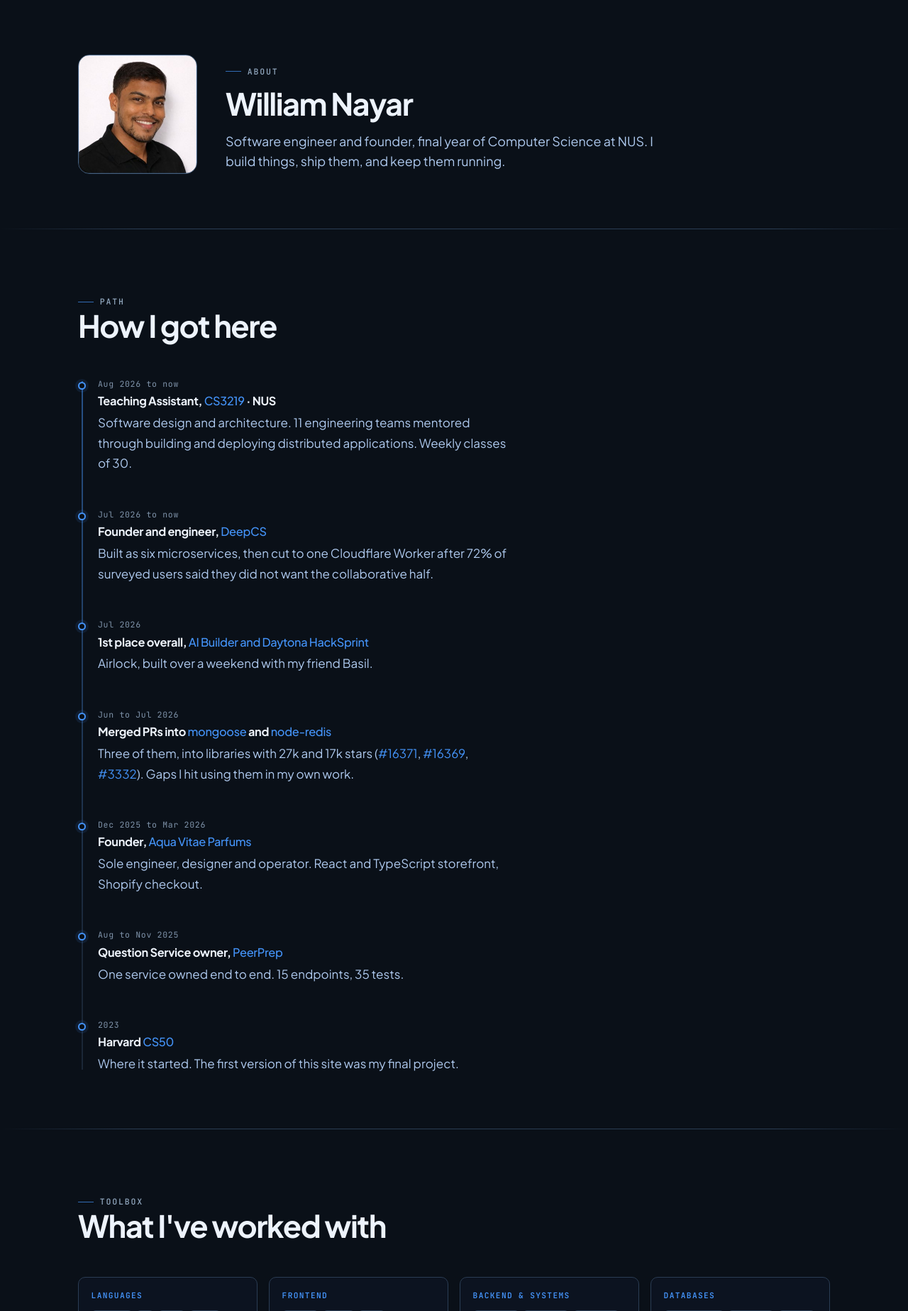
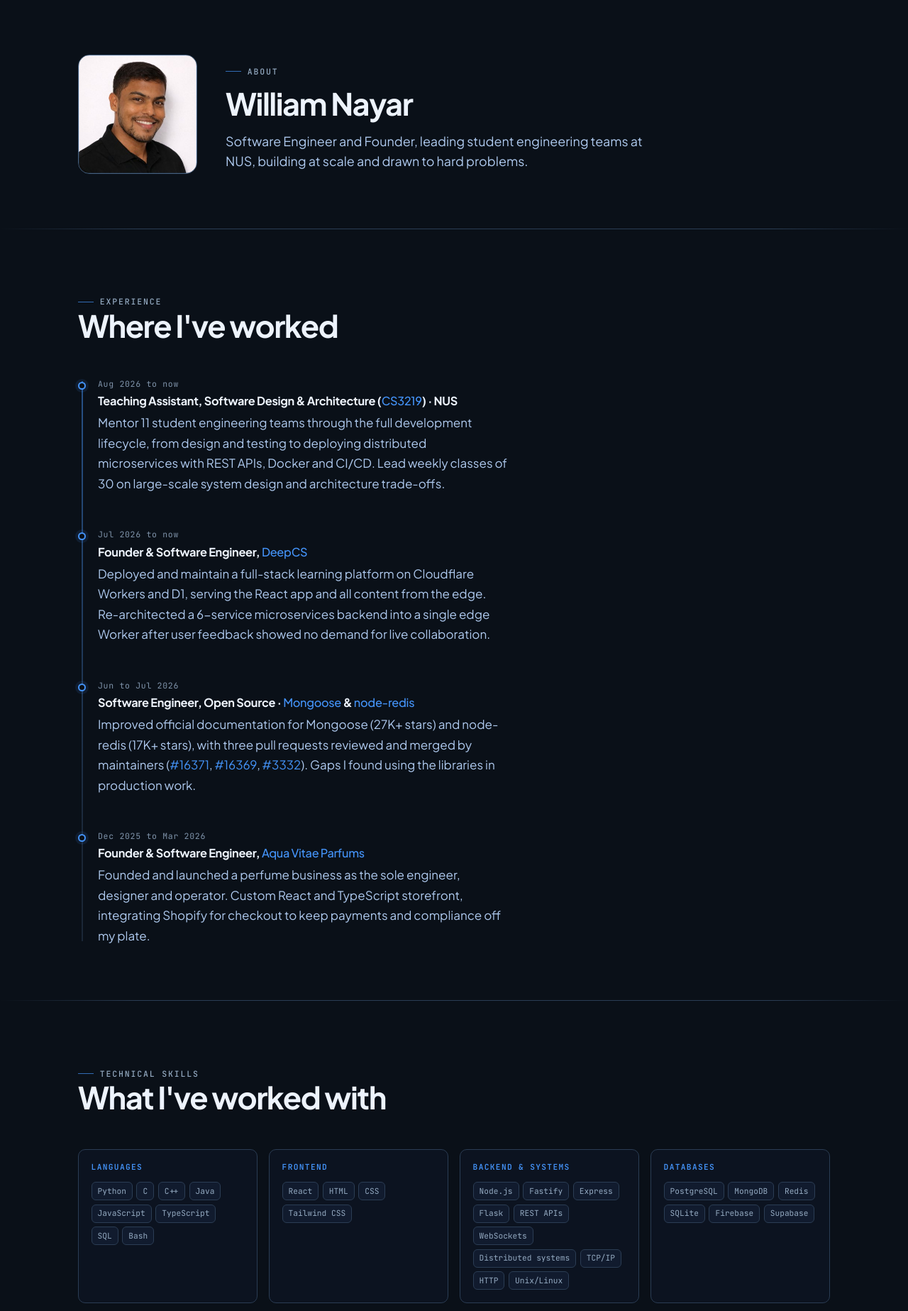
Before and after one commit to Wnayar/Personal_Webpage, a Flask app: page /about in a window 1280 px wide. Shown: the part 62-1909 px from the top of the page at 71% size. Run offline with Flask 3, Linux system fonts and the light colour scheme.

Commit message:
New hero visual, and an About page that matches the resume
The hero canvas was a second copy of the DeepCS architecture diagram, which
is both ugly at that size and a duplicate of what /work already shows. It is
the centrepiece, so it should say what I have started, not how a request is
routed.

It now draws the three things: DeepCS founded, Aqua Vitae founded, Airlock
1st place. Three markers climb off a baseline and hold there, blue for
founded and amber for the win. The "illustration, not live data" caption goes
with it, since there is no longer a system being illustrated.

Front page and About both lead with the resume summary line verbatim:
Software Engineer and Founder, leading student engineering teams at NUS,
building at scale and drawn to hard problems. The separate role line under
the name is dropped rather than repeat the first half of it.

About now mirrors the resume and nothing else. CS50, PeerPrep and Orbital are
gone. Four roles with the resume's own titles and dates, the resume's five
skill groups, and education with both awards.

Co-Authored-By: Claude Opus 5 (1M context) <noreply@anthropic.com>

```diff
--- a/static/js/core.js
+++ b/static/js/core.js
@@ -193,188 +193,119 @@
     });
   }
 
-  /* --- Hero: request flowing through a service graph ---------------------- */
+  /* --- Hero: the three things I've started -------------------------------
+     Two founded, one won. Each marker climbs off the baseline and holds
+     there, which is the point: things that got started and stayed up. */
 
   var hero = document.getElementById("hero-canvas");
   if (hero) {
     var ctx = fitCanvas(hero);
 
-    /* Layout is in normalised 0..1 space so it scales with the box.
-       Shape mirrors DeepCS as it runs today: a browser, one Worker doing the
-       routing, its handlers, and what sits behind them. */
-    var nodes = [
-      { id: "client", x: 0.5, y: 0.08, r: 5.5, kind: "client", label: "browser" },
-      { id: "edge", x: 0.5, y: 0.3, r: 7.5, kind: "edge", label: "worker" },
-      { id: "auth", x: 0.19, y: 0.56, r: 5, kind: "svc", label: "verify" },
-      { id: "gate", x: 0.5, y: 0.56, r: 5, kind: "svc", label: "gate" },
-      { id: "pay", x: 0.81, y: 0.56, r: 5, kind: "svc", label: "payments" },
-      { id: "d1", x: 0.5, y: 0.87, r: 6, kind: "store", label: "d1" },
-      { id: "stripe", x: 0.83, y: 0.87, r: 6, kind: "store", label: "stripe" },
-      { id: "firebase", x: 0.17, y: 0.87, r: 6, kind: "store", label: "firebase" }
+    var MONO = 'ui-monospace, "JetBrains Mono", monospace';
+    var LAUNCHES = [
+      { name: "DeepCS", note: "founded", h: 0.94, won: false },
+      { name: "Aqua Vitae", note: "founded", h: 0.56, won: false },
+      { name: "Airlock", note: "1st place", h: 0.78, won: true }
     ];
 
-    var byId = {};
-    nodes.forEach(function (n) {
-      byId[n.id] = n;
-    });
-
-    var edges = [
-      ["client", "edge"],
-      ["edge", "auth"],
-      ["edge", "gate"],
-      ["edge", "pay"],
-      ["auth", "firebase"],
-      ["auth", "gate"],
-      ["gate", "d1"],
-      ["pay", "d1"],
-      ["pay", "stripe"]
-    ];
-
-    /* Each packet walks one edge, then hands off to a connected edge. */
-    var packets = [];
-    var spawnAt = 0;
-
-    function spawn() {
-      packets.push({
-        e: 0,
-        t: 0,
-        speed: 0.006 + Math.random() * 0.005,
-        hops: 1 + Math.floor(Math.random() * 2)
-      });
-    }
-
-    function edgesFrom(nodeId) {
-      var out = [];
-      edges.forEach(function (e, i) {
-        if (e[0] === nodeId) out.push(i);
-      });
-      return out;
-    }
+    var CYCLE = 7600;   /* one full climb-and-hold, in ms */
+    var STAGGER = 620;  /* so they do not all leave the ground together */
 
     runWhenVisible(hero, function (time) {
       var w = hero.__w;
       var h = hero.__h;
       if (!w || !h) return;
 
-      var pad = 26;
-      var px = function (n) {
-        return pad + n.x * (w - pad * 2);
-      };
-      var py = function (n) {
-        return pad + n.y * (h - pad * 2);
-      };
-
-      var cTeal = themeColor("--accent", "#4493f8");
-      var cBorder = themeColor("--border-strong", "#46617f");
-      var cAmber = themeColor("--amber", "#d29922");
-      var cMuted = themeColor("--faint", "#7f93aa");
+      var accent = themeColor("--accent", "#4493f8");
+      var amber = themeColor("--amber", "#d29922");
+      var border = themeColor("--border-strong", "#46617f");
+      var text2 = themeColor("--text-2", "#aec9ee");
+      var faint = themeColor("--faint", "#7f93aa");
 
       ctx.clearRect(0, 0, w, h);
 
-      /* Edges */
+      var labels = w > 260;
+      var base = h * (labels ? 0.74 : 0.86);
+      var span = base - h * 0.13;
+
+      /* The ground everything leaves from. */
+      ctx.strokeStyle = border;
       ctx.lineWidth = 1;
-      edges.forEach(function (e) {
-        var a = byId[e[0]];
-        var b = byId[e[1]];
-        ctx.strokeStyle = cBorder;
-        ctx.globalAlpha = 0.75;
-        ctx.beginPath();
-        ctx.moveTo(px(a), py(a));
-        ctx.lineTo(px(b), py(b));
-        ctx.stroke();
-      });
+      ctx.globalAlpha = 0.5;
+      ctx.beginPath();
+      ctx.moveTo(w * 0.06, base);
+      ctx.lineTo(w * 0.94, base);
+      ctx.stroke();
       ctx.globalAlpha = 1;
 
-      /* Packets */
-      if (!reduced && time - spawnAt > 620 && packets.length < 7) {
-        spawnAt = time;
-        spawn();
-      }
+      LAUNCHES.forEach(function (it, i) {
+        var x = w * (0.2 + i * 0.3);
+        var col = it.won ? amber : accent;
 
-      var arrivals = {};
-      for (var i = packets.length - 1; i >= 0; i--) {
-        var p = packets[i];
-        p.t += p.speed;
-
-        var e = edges[p.e];
-        var a = byId[e[0]];
-        var b = byId[e[1]];
-        var x = px(a) + (px(b) - px(a)) * p.t;
-        var y = py(a) + (py(b) - py(a)) * p.t;
-
-        if (p.t >= 1) {
-          arrivals[e[1]] = time;
-          var next = edgesFrom(e[1]);
-          if (p.hops > 0 && next.length) {
-            p.e = next[Math.floor(Math.random() * next.length)];
-            p.t = 0;
-            p.hops--;
-          } else {
-            packets.splice(i, 1);
-            continue;
-          }
+        var climb = 1;
+        var fade = 1;
+        if (!reduced) {
+          var t = (((time - i * STAGGER) % CYCLE) + CYCLE) % CYCLE / CYCLE;
+          /* Climb over the first quarter, hold, then fade out and repeat. */
+          climb = t < 0.26 ? 1 - Math.pow(1 - t / 0.26, 3) : 1;
+          fade = t > 0.9 ? 1 - (t - 0.9) / 0.1 : 1;
         }
 
-        var g = ctx.createRadialGradient(x, y, 0, x, y, 9);
-        g.addColorStop(0, cTeal);
-        g.addColorStop(1, "rgba(68,147,248,0)");
-        ctx.fillStyle = g;
-        ctx.globalAlpha = 0.85;
+        var y = base - span * it.h * climb;
+        var r = 4.6;
+
+        /* Trail, fading out towards the ground it came from. */
+        if (y < base - 1) {
+          var grad = ctx.createLinearGradient(x, base, x, y);
+          grad.addColorStop(0, "transparent");
+          grad.addColorStop(1, col);
+          ctx.strokeStyle = grad;
+          ctx.lineWidth = 1.5;
+          ctx.globalAlpha = 0.6 * fade;
+          ctx.beginPath();
+          ctx.moveTo(x, base);
+          ctx.lineTo(x, y);
+          ctx.stroke();
+        }
+
+        /* Marker: a soft halo, a ring, and a solid core. */
+        ctx.fillStyle = col;
+        ctx.globalAlpha = 0.14 * fade * climb;
         ctx.beginPath();
-        ctx.arc(x, y, 9, 0, Math.PI * 2);
+        ctx.arc(x, y, 15, 0, Math.PI * 2);
         ctx.fill();
 
-        ctx.globalAlpha = 1;
-        ctx.fillStyle = cTeal;
+        ctx.globalAlpha = 0.85 * fade;
+        ctx.strokeStyle = col;
+        ctx.lineWidth = 1.3;
         ctx.beginPath();
-        ctx.arc(x, y, 2.4, 0, Math.PI * 2);
-        ctx.fill();
-      }
+        ctx.arc(x, y, 9.5, 0, Math.PI * 2);
+        ctx.stroke();
 
-      /* Nodes */
-      nodes.forEach(function (n) {
-        var x = px(n);
-        var y = py(n);
-        var hit = arrivals[n.id] ? 1 : 0;
-        var pulse = hit ? 1 : 0.55 + Math.sin(time / 900 + n.x * 7) * 0.12;
-        var color = n.kind === "store" ? cAmber : n.kind === "client" ? cMuted : cTeal;
-
-        if (n.kind === "store") {
-          ctx.strokeStyle = color;
-          ctx.globalAlpha = 0.5;
-          ctx.lineWidth = 1.3;
-          ctx.beginPath();
-          ctx.ellipse(x, y, n.r + 2, n.r - 1, 0, 0, Math.PI * 2);
-          ctx.stroke();
-        } else {
-          ctx.globalAlpha = 0.16 * pulse;
-          ctx.fillStyle = color;
-          ctx.beginPath();
-          ctx.arc(x, y, n.r + 7, 0, Math.PI * 2);
-          ctx.fill();
-        }
-
-        ctx.globalAlpha = n.kind === "client" ? 0.6 : 0.95;
-        ctx.fillStyle = color;
+        ctx.globalAlpha = fade;
         ctx.beginPath();
-        ctx.arc(x, y, n.r * (n.kind === "edge" ? 0.62 : 0.5), 0, Math.PI * 2);
+        ctx.arc(x, y, r, 0, Math.PI * 2);
         ctx.fill();
 
-        ctx.globalAlpha = 0.85;
-        ctx.strokeStyle = color;
-        ctx.lineWidth = 1.2;
+        /* A tick on the baseline, so the start point stays visible. */
+        ctx.globalAlpha = 0.5;
+        ctx.strokeStyle = border;
+        ctx.lineWidth = 1;
         ctx.beginPath();
-        ctx.arc(x, y, n.r, 0, Math.PI * 2);
+        ctx.moveTo(x, base - 3);
+        ctx.lineTo(x, base + 3);
         ctx.stroke();
 
-        /* Labels make this read as an architecture rather than abstract dots. */
-        if (n.label && w > 300) {
-          ctx.globalAlpha = hit ? 0.95 : 0.5;
-          ctx.fillStyle = color;
-          ctx.font = '9px ui-monospace, "JetBrains Mono", monospace';
+        if (labels) {
+          ctx.globalAlpha = 1;
           ctx.textAlign = "center";
           ctx.textBaseline = "top";
-          ctx.fillText(n.label, x, y + n.r + 10);
+          ctx.fillStyle = text2;
+          ctx.font = '600 11px ' + MONO;
+          ctx.fillText(it.name, x, base + 16);
+          ctx.fillStyle = it.won ? amber : faint;
+          ctx.font = '10px ' + MONO;
+          ctx.fillText(it.note, x, base + 32);
         }
       });
 
--- a/templates/about.html
+++ b/templates/about.html
@@ -2,7 +2,7 @@
 
 {% block title %}About · William Nayar{% endblock %}
 {% block social_title %}About · William Nayar{% endblock %}
-{% set _about_meta = "William Nayar, software engineer and founder. Final-year Computer Science at NUS, teaching CS3219, founder of DeepCS and Aqua Vitae Parfums." %}
+{% set _about_meta = "William Nayar, Software Engineer and Founder. Teaching assistant at NUS, founder of DeepCS and Aqua Vitae Parfums." %}
 {% block meta_description %}{{ _about_meta }}{% endblock %}
 {% block og_description %}{{ _about_meta }}{% endblock %}
 
@@ -21,8 +21,8 @@
                 <p class="eyebrow">About</p>
                 <h1 class="h1" style="margin-bottom:.9rem">William Nayar</h1>
                 <p class="lede">
-                    Software engineer and founder, final year of Computer Science at NUS. I build things, ship
-                    them, and keep them running.
+                    Software Engineer and Founder, leading student engineering teams at NUS, building at scale
+                    and drawn to hard problems.
                 </p>
             </div>
         </div>
@@ -31,61 +31,44 @@
 
 <hr class="rule">
 
-<!-- ===================== TIMELINE ===================== -->
+<!-- ===================== EXPERIENCE ===================== -->
 <section class="section" id="path">
     <div class="wrap">
         <div class="section-head reveal">
-            <p class="eyebrow">Path</p>
-            <h2 class="h1">How I got here</h2>
+            <p class="eyebrow">Experience</p>
+            <h2 class="h1">Where I've worked</h2>
         </div>
 
         <div class="timeline">
             <div class="tl-item">
                 <div class="tl-item__when">Aug 2026 to now</div>
-                <h3 class="tl-item__what">Teaching Assistant, <span>CS3219</span> · NUS</h3>
-                <p class="tl-item__detail">Software design and architecture. 11 engineering teams mentored through building and deploying distributed applications. Weekly classes of 30.</p>
+                <h3 class="tl-item__what">Teaching Assistant, Software Design &amp; Architecture (<span>CS3219</span>) · NUS</h3>
+                <p class="tl-item__detail">Mentor 11 student engineering teams through the full development lifecycle, from design and testing to deploying distributed microservices with REST APIs, Docker and CI/CD. Lead weekly classes of 30 on large-scale system design and architecture trade-offs.</p>
             </div>
 
             <div class="tl-item">
                 <div class="tl-item__when">Jul 2026 to now</div>
-                <h3 class="tl-item__what">Founder and engineer, <span>DeepCS</span></h3>
-                <p class="tl-item__detail">Built as six microservices, then cut to one Cloudflare Worker after 72% of surveyed users said they did not want the collaborative half.</p>
-            </div>
-
-            <div class="tl-item">
-                <div class="tl-item__when">Jul 2026</div>
-                <h3 class="tl-item__what">1st place overall, <span>AI Builder and Daytona HackSprint</span></h3>
-                <p class="tl-item__detail">Airlock, built over a weekend with my friend Basil.</p>
+                <h3 class="tl-item__what">Founder &amp; Software Engineer, <span>DeepCS</span></h3>
+                <p class="tl-item__detail">Deployed and maintain a full-stack learning platform on Cloudflare Workers and D1, serving the React app and all content from the edge. Re-architected a 6-service microservices backend into a single edge Worker after user feedback showed no demand for live collaboration.</p>
             </div>
 
             <div class="tl-item">
                 <div class="tl-item__when">Jun to Jul 2026</div>
-                <h3 class="tl-item__what">Merged PRs into <span>mongoose</span> and <span>node-redis</span></h3>
+                <h3 class="tl-item__what">Software Engineer, Open Source · <span>Mongoose</span> &amp; <span>node-redis</span></h3>
                 <p class="tl-item__detail">
-                    Three of them, into libraries with 27k and 17k stars
+                    Improved official documentation for Mongoose (27K+ stars) and node-redis (17K+ stars), with three
+                    pull requests reviewed and merged by maintainers
                     (<a href="https://github.com/Automattic/mongoose/pull/16371" target="_blank" rel="noopener">#16371</a>,
                     <a href="https://github.com/Automattic/mongoose/pull/16369" target="_blank" rel="noopener">#16369</a>,
                     <a href="https://github.com/redis/node-redis/pull/3332" target="_blank" rel="noopener">#3332</a>).
-                    Gaps I hit using them in my own work.
+                    Gaps I found using the libraries in production work.
                 </p>
             </div>
 
             <div class="tl-item">
                 <div class="tl-item__when">Dec 2025 to Mar 2026</div>
-                <h3 class="tl-item__what">Founder, <span>Aqua Vitae Parfums</span></h3>
-                <p class="tl-item__detail">Sole engineer, designer and operator. React and TypeScript storefront, Shopify checkout.</p>
-            </div>
-
-            <div class="tl-item">
-                <div class="tl-item__when">Aug to Nov 2025</div>
-                <h3 class="tl-item__what">Question Service owner, <span>PeerPrep</span></h3>
-                <p class="tl-item__detail">One service owned end to end. 15 endpoints, 35 tests.</p>
-            </div>
-
-            <div class="tl-item">
-                <div class="tl-item__when">2023</div>
-                <h3 class="tl-item__what">Harvard <span>CS50</span></h3>
-                <p class="tl-item__detail">Where it started. The first version of this site was my final project.</p>
+                <h3 class="tl-item__what">Founder &amp; Software Engineer, <span>Aqua Vitae Parfums</span></h3>
+                <p class="tl-item__detail">Founded and launched a perfume business as the sole engineer, designer and operator. Custom React and TypeScript storefront, integrating Shopify for checkout to keep payments and compliance off my plate.</p>
             </div>
         </div>
     </div>
@@ -93,11 +76,11 @@
 
 <hr class="rule">
 
-<!-- ===================== TOOLS ===================== -->
+<!-- ===================== SKILLS ===================== -->
 <section class="section">
     <div class="wrap">
         <div class="section-head reveal">
-            <p class="eyebrow">Toolbox</p>
+            <p class="eyebrow">Technical skills</p>
             <h2 class="h1">What I've worked with</h2>
         </div>
 
@@ -122,30 +105,24 @@
                 <ul>
                     <li class="tag">Node.js</li><li class="tag">Fastify</li><li class="tag">Express</li>
                     <li class="tag">Flask</li><li class="tag">REST APIs</li><li class="tag">WebSockets</li>
-                    <li class="tag">Distributed systems</li><li class="tag">TCP/IP</li><li class="tag">Unix/Linux</li>
+                    <li class="tag">Distributed systems</li><li class="tag">TCP/IP</li><li class="tag">HTTP</li>
+                    <li class="tag">Unix/Linux</li>
                 </ul>
             </div>
             <div class="skillgrp reveal" data-delay="3">
                 <h3>Databases</h3>
                 <ul>
                     <li class="tag">PostgreSQL</li><li class="tag">MongoDB</li><li class="tag">Redis</li>
-                    <li class="tag">SQLite</li><li class="tag">D1</li><li class="tag">Firebase</li>
-                    <li class="tag">Supabase</li>
+                    <li class="tag">SQLite</li><li class="tag">Firebase</li><li class="tag">Supabase</li>
                 </ul>
             </div>
             <div class="skillgrp reveal">
-                <h3>Cloud &amp; platform</h3>
+                <h3>Cloud &amp; tools</h3>
                 <ul>
-                    <li class="tag">Cloudflare Workers</li><li class="tag">Google Cloud</li><li class="tag">AWS</li>
-                    <li class="tag">Docker</li><li class="tag">Nginx</li><li class="tag">Stripe</li>
-                    <li class="tag">Shopify</li>
-                </ul>
-            </div>
-            <div class="skillgrp reveal" data-delay="1">
-                <h3>Testing &amp; tooling</h3>
-                <ul>
-                    <li class="tag">Vitest</li><li class="tag">Jest</li><li class="tag">GitHub Actions</li>
-                    <li class="tag">CI/CD</li><li class="tag">Git</li><li class="tag">Postman</li>
+                    <li class="tag">Google Cloud</li><li class="tag">AWS</li><li class="tag">Cloudflare</li>
+                    <li class="tag">Nginx</li><li class="tag">Docker</li><li class="tag">Git</li>
+                    <li class="tag">GitHub Actions</li><li class="tag">CI/CD</li><li class="tag">Vitest</li>
+                    <li class="tag">Jest</li><li class="tag">Postman</li>
                 </ul>
             </div>
         </div>
@@ -154,18 +131,19 @@
 
 <hr class="rule">
 
-<!-- ===================== EDUCATION ===================== -->
+<!-- ===================== EDUCATION & AWARDS ===================== -->
 <section class="section" id="education">
     <div class="wrap">
         <div class="edu reveal">
             <div>
-                <p class="eyebrow">Education</p>
+                <p class="eyebrow">Education &amp; awards</p>
                 <h2 class="h1">National University of Singapore</h2>
 
                 <ul class="bullets" style="margin-top:var(--s-6)">
-                <li><strong>BComp in Computer Science</strong>, 2023 to 2027. Software Engineering specialisation, Honours (Distinction).</li>
-                <li><strong>Certificate of Distinction</strong>, Software Engineering focus area. 4.50 GPA.</li>
-                <li>Formal methods (A), digital ethics and data privacy (A), communicating in the information age (A+), big data systems, algorithms, operating systems, networks, databases, AI and machine learning.</li>
+                <li><strong>Bachelor of Computing in Computer Science</strong>, Aug 2023 to May 2027. Specialising in Software Engineering, Honours (Distinction).</li>
+                <li><strong>NUS Certificate of Distinction</strong>, Software Engineering. 4.50 GPA across key Software Engineering modules.</li>
+                <li><strong>Hackathon Overall Winner</strong>, 1st Place at the AI Builder and Daytona HackSprint 2026.</li>
+                <li>Formal methods for software engineering (A), digital ethics and data privacy (A), communicating in the information age (A+), big data systems, data structures and algorithms, design and analysis of algorithms, operating systems, computer networks, database systems, AI and machine learning.</li>
                 </ul>
             </div>
 
--- a/templates/index.html
+++ b/templates/index.html
@@ -42,10 +42,9 @@
 
             <h1 class="h-display">William Nayar</h1>
 
-            <p class="hero__role">software engineer &amp; founder</p>
-
             <p class="lede hero__lede">
-                Final-year CS at NUS. Two products founded and shipped, eleven engineering teams led.
+                Software Engineer and Founder, leading student engineering teams at NUS, building at scale
+                and drawn to hard problems.
             </p>
 
             <div class="btn-row hero__actions">
@@ -70,7 +69,6 @@
 
         <div class="hero__visual" aria-hidden="true">
             <canvas class="hero__canvas" id="hero-canvas"></canvas>
-            <p class="hero__visual-label">illustration, not live data</p>
         </div>
     </div>
 </section>
```
